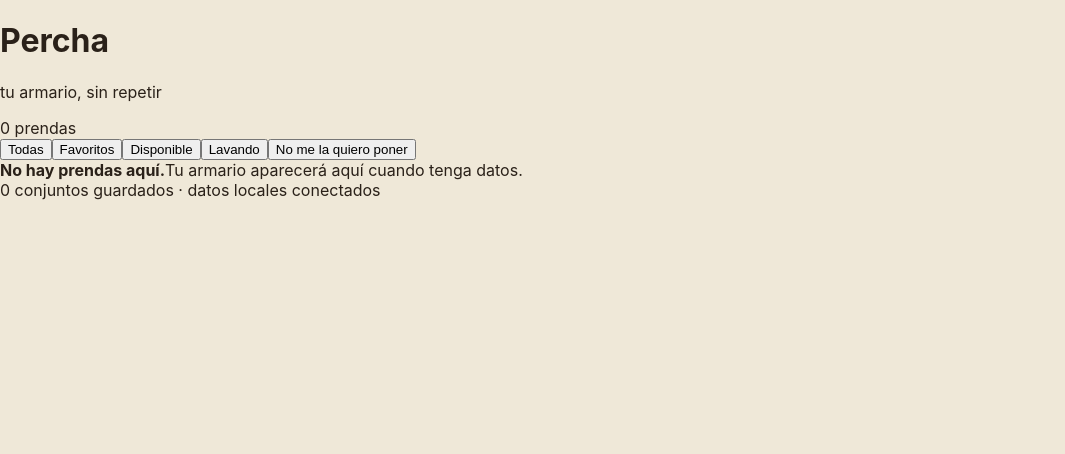
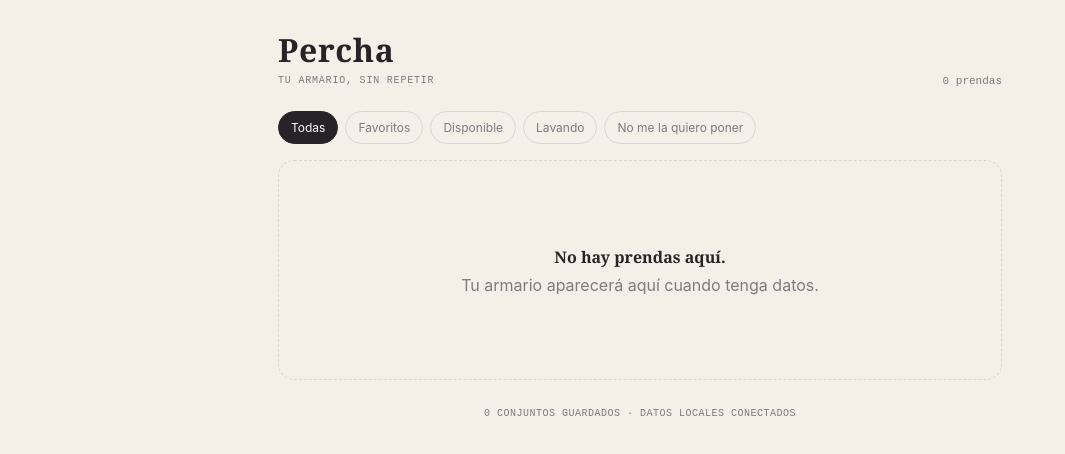
Before and after one commit to erdanny071/Percha, a Next.js app: page / in a window 1280 px wide. Shown: the top 454 px of the page, without its empty margins (0-1065 px from the left). Built offline with nearby package versions, Linux system fonts and the light colour scheme.

Commit message:
feat: add functional Percha garment grid styling

```diff
--- a/app/globals.css
+++ b/app/globals.css
@@ -1,29 +1,42 @@
 :root {
-  --bg: #EFE8D8;
-  --card: #FBF7ED;
-  --muted: #77705E;
-  --ink: #2A2119;
-  --accent: #B2502F;
-  --accent-deep: #8A3A22;
-  --tan: #8B6F47;
-  --canvas-deep: #DCCFB2;
-  --success: #4F7A4A;
-  --success-bg: #E1E9DA;
-  --wash: #3E617A;
-  --wash-bg: #DCE6EB;
-  --skip: #8F8570;
-  --skip-bg: #E7E1D0;
-  --shadow: 0 10px 22px rgba(42, 33, 25, 0.09);
+  --bg: #f4efe7;
+  --surface: #faf7f1;
+  --ink: #272329;
+  --muted: #827982;
+  --accent: #8d769c;
+  --accent-dark: #67546f;
+  --line: #ddd4da;
+  --shadow: 0 12px 35px rgba(58, 45, 59, .08);
 }
 
-* {
-  box-sizing: border-box;
+* { box-sizing: border-box; }
+html, body { margin: 0; min-height: 100%; background: var(--bg); color: var(--ink); }
+body { font-family: Inter, system-ui, sans-serif; }
+button { font: inherit; }
+
+.percha-shell { width: min(100%, 760px); margin: 0 auto; min-height: 100vh; padding: 28px 18px 42px; }
+.app-header { display: flex; align-items: flex-end; justify-content: space-between; gap: 16px; margin-bottom: 24px; }
+.app-header h1 { margin: 0; font-family: Fraunces, Georgia, serif; font-size: 32px; letter-spacing: .02em; }
+.app-header p { margin: 4px 0 0; color: var(--muted); font: 10px/1.2 'IBM Plex Mono', monospace; text-transform: uppercase; letter-spacing: .08em; }
+.counter { color: var(--muted); font: 11px 'IBM Plex Mono', monospace; }
+.filter-row { display: flex; gap: 7px; overflow-x: auto; padding-bottom: 16px; scrollbar-width: none; }
+.filter { flex: 0 0 auto; border: 1px solid var(--line); border-radius: 999px; background: transparent; color: var(--muted); padding: 8px 12px; font-size: 12px; cursor: pointer; }
+.filter.active { background: var(--ink); border-color: var(--ink); color: white; }
+.garment-grid { display: grid; grid-template-columns: repeat(2, minmax(0, 1fr)); gap: 12px; }
+.garment-card { overflow: hidden; border: 1px solid var(--line); border-radius: 14px; background: var(--surface); box-shadow: var(--shadow); }
+.garment-image { position: relative; aspect-ratio: 1 / 1.05; display: grid; place-items: center; background: #e8e0e6; color: var(--muted); font: 10px 'IBM Plex Mono', monospace; text-transform: uppercase; }
+.garment-image img { width: 100%; height: 100%; object-fit: cover; display: block; }
+.icon-button { position: absolute; top: 8px; right: 8px; width: 32px; height: 32px; border: 0; border-radius: 50%; background: rgba(250,247,241,.9); color: var(--accent-dark); cursor: pointer; font-size: 18px; }
+.garment-info { padding: 12px; display: grid; gap: 5px; }
+.garment-info strong { font-family: Fraunces, Georgia, serif; font-size: 16px; }
+.garment-info small { color: var(--muted); font-size: 10px; text-transform: uppercase; letter-spacing: .04em; }
+.status-button { width: fit-content; border: 0; padding: 0; background: none; color: var(--accent-dark); font-size: 11px; cursor: pointer; }
+.empty-state { min-height: 220px; border: 1px dashed var(--line); border-radius: 16px; display: grid; place-content: center; text-align: center; gap: 7px; color: var(--muted); }
+.empty-state strong { color: var(--ink); font-family: Fraunces, Georgia, serif; }
+.muted { color: var(--muted); }
+.data-footer { margin-top: 28px; color: var(--muted); text-align: center; font: 10px 'IBM Plex Mono', monospace; text-transform: uppercase; letter-spacing: .05em; }
+
+@media (max-width: 520px) {
+  .percha-shell { padding-top: 20px; }
+  .garment-grid { gap: 9px; }
 }
-
-body {
-  margin: 0;
-  padding: 0;
-  font-family: 'Inter', system-ui, -apple-system, 'Segoe UI', 'Noto Color Emoji', 'Apple Color Emoji', sans-serif;
-  background: var(--bg);
-  color: var(--ink);
-}
```
